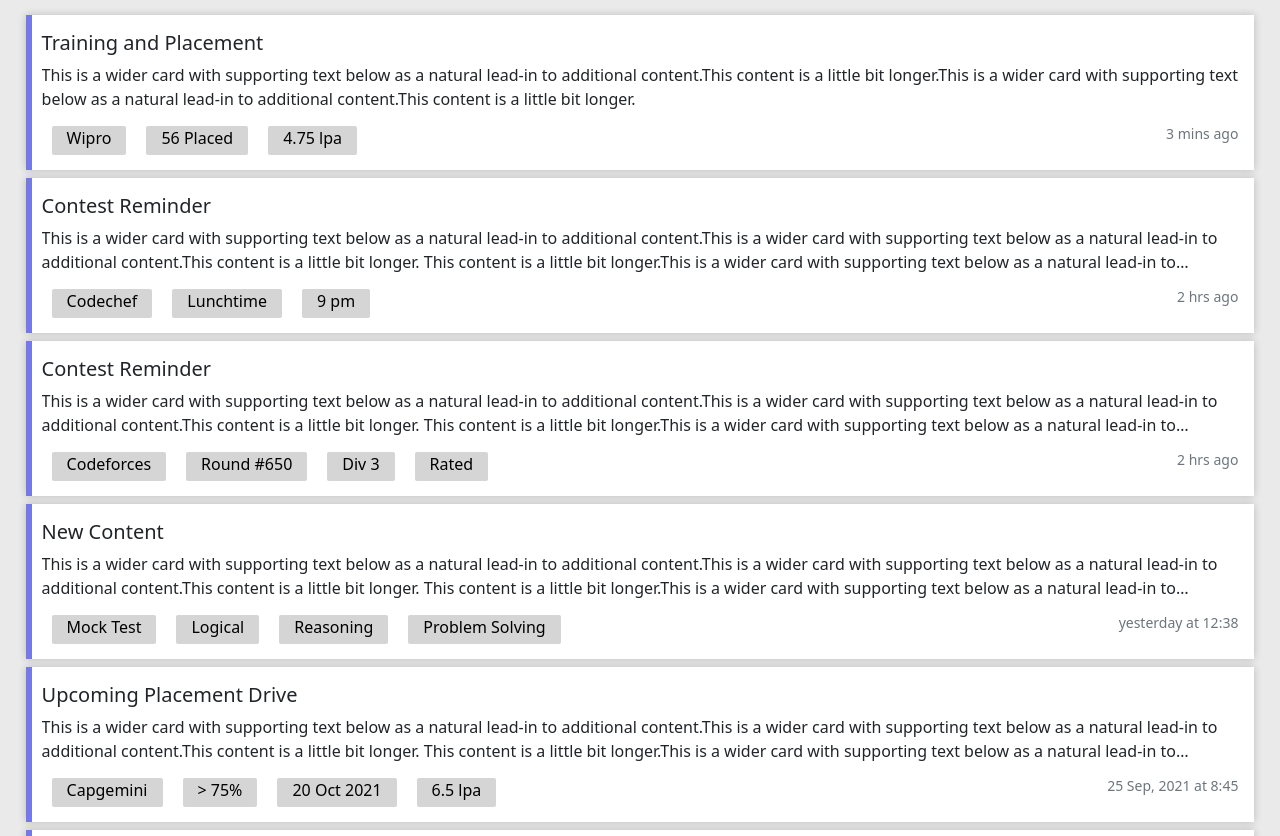
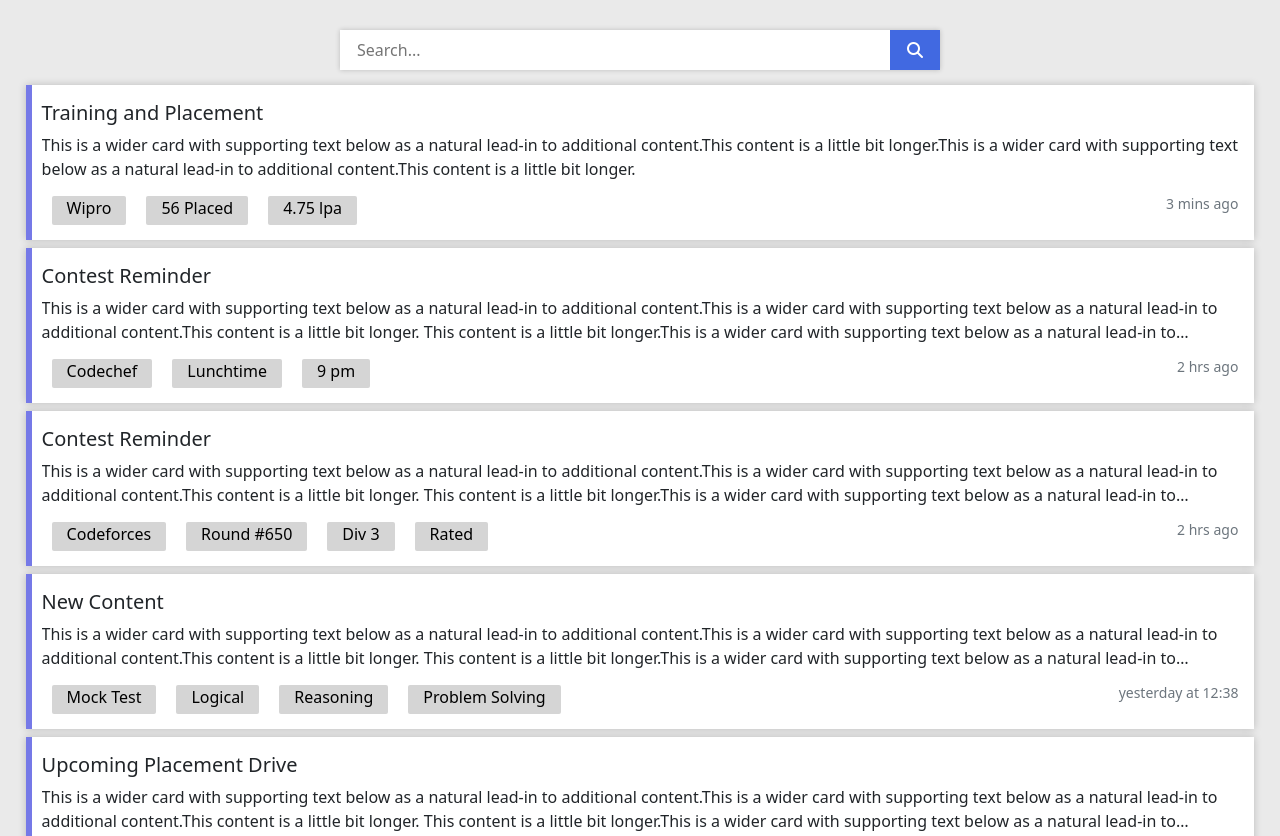
Before and after one commit to rupin-1801/FroshHub, a plain HTML site: page pages/notifications.html in a window 1280 px wide. Shown: the top 836 px of the page. Drawn offline with nearby package versions, Linux system fonts and the light colour scheme.

Commit message:
added search bar in notifications.html

```diff
--- a/pages/notifications.html
+++ b/pages/notifications.html
@@ -16,6 +16,14 @@
 
 <body>
   <div class="fh-card-container">
+    <div class="fh-search-bar-container">
+      <form class="fh-search-form">
+        <input type="text" placeholder="Search..." class="fh-search">
+        <button type="submit" class="fh-submit">
+            <i class="fas fa-search"></i>
+        </button>
+      </form>
+    </div>
     <div class="card fh-card">
       <div class="col-md-12">
         <div class="card-body">
@@ -136,6 +144,7 @@
       </div>
     </div>
   </div>
+  <script src="https://kit.fontawesome.com/4d63232f4c.js" crossorigin="anonymous"></script>
 </body>
 
 </html>
--- a/styles/notifications.css
+++ b/styles/notifications.css
@@ -1,6 +1,38 @@
+body{
+  background-color:rgba(150, 150, 150, 0.2);
+}
 .fh-card-container {
   padding: 15px 2vw;
-  background-color: rgba(150, 150, 150, 0.2);
+}
+.fh-search-bar-container{
+  padding: 15px 2vw;
+  display: flex;
+  justify-content: space-evenly;
+}
+.fh-search-form{
+  position: relative;
+  background-color: white;
+  width: 600px;
+  max-width: 80%;
+}
+.fh-search{
+  width: 100%;
+  border: none;
+  height: 40px;
+  outline: none;
+  text-indent: 15px;
+  box-shadow: 0px 0px 5px rgba(0, 0, 0, 0.2);
+}
+.fh-submit{
+  position: absolute;
+  outline:none;
+  width: 50px;
+  height: 40px;
+  border: none;
+  color:white;
+  z-index: +10;
+  right: 0px;
+  background-color: royalblue;
 }
 .fh-card {
   background-color: white;
```
